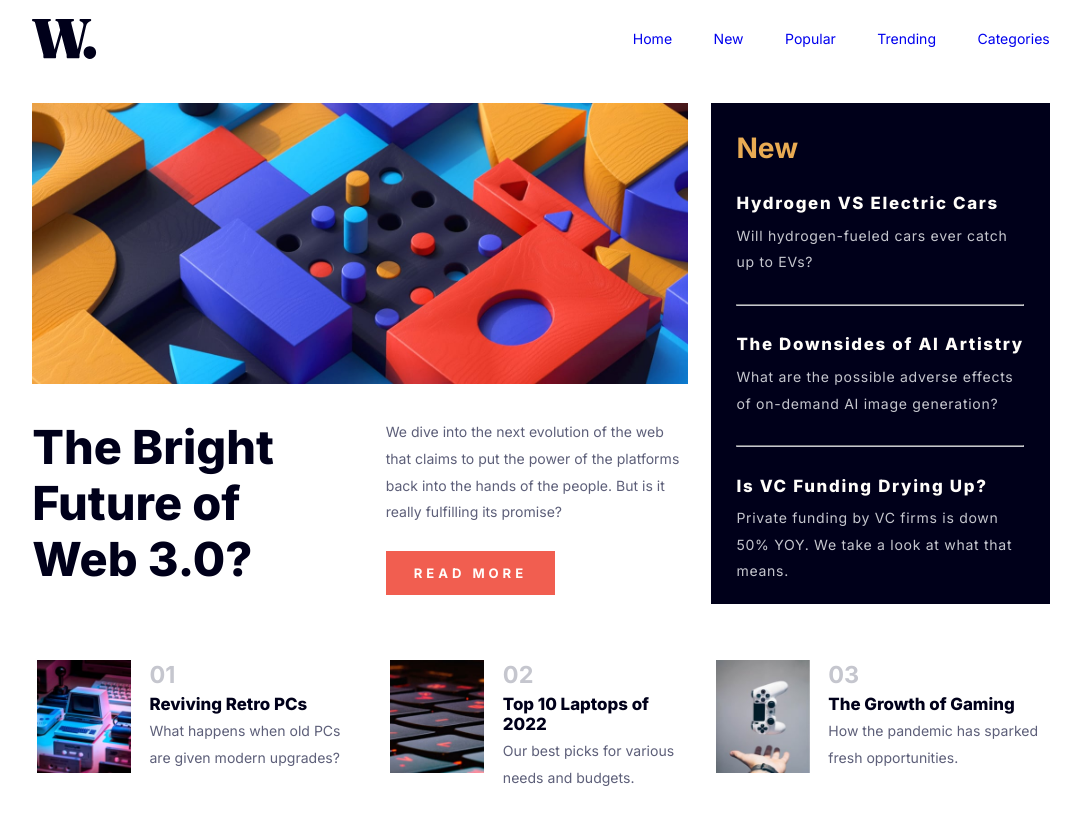
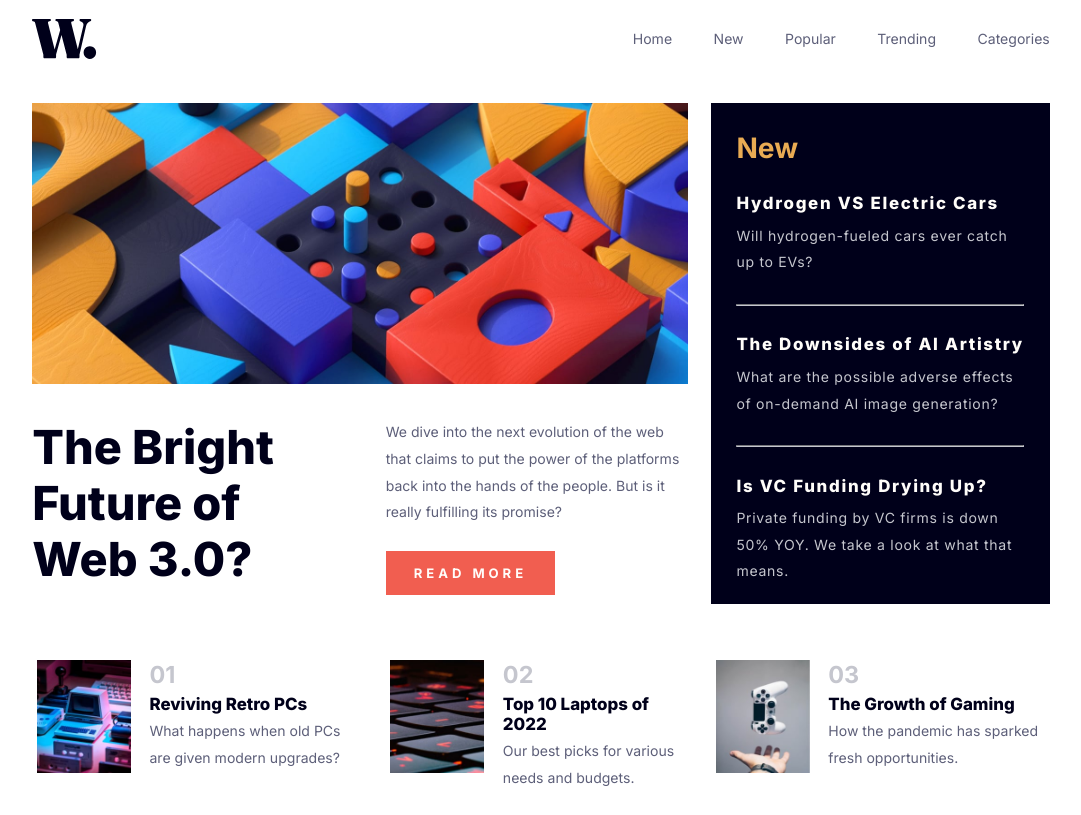
Before and after one commit to DoyeDesigns/News-homepage, a plain HTML site: page index.html in a window 1280 px wide. Shown: the whole page, without its empty margins (99-1180 px from the left). Drawn offline with Linux system fonts and the light colour scheme.

Commit message:
Corrected nav bar font color

```diff
--- a/index.css
+++ b/index.css
@@ -45,6 +45,8 @@ header {
   text-decoration: none;
   font-size: 0.9375rem;
   padding-left: 2.5rem;
+  color: var(--dark-greyish-blue);
+
 }
 
 /* for ther hover effect of the links */
```
Also changed, not shown: 1 other file.
